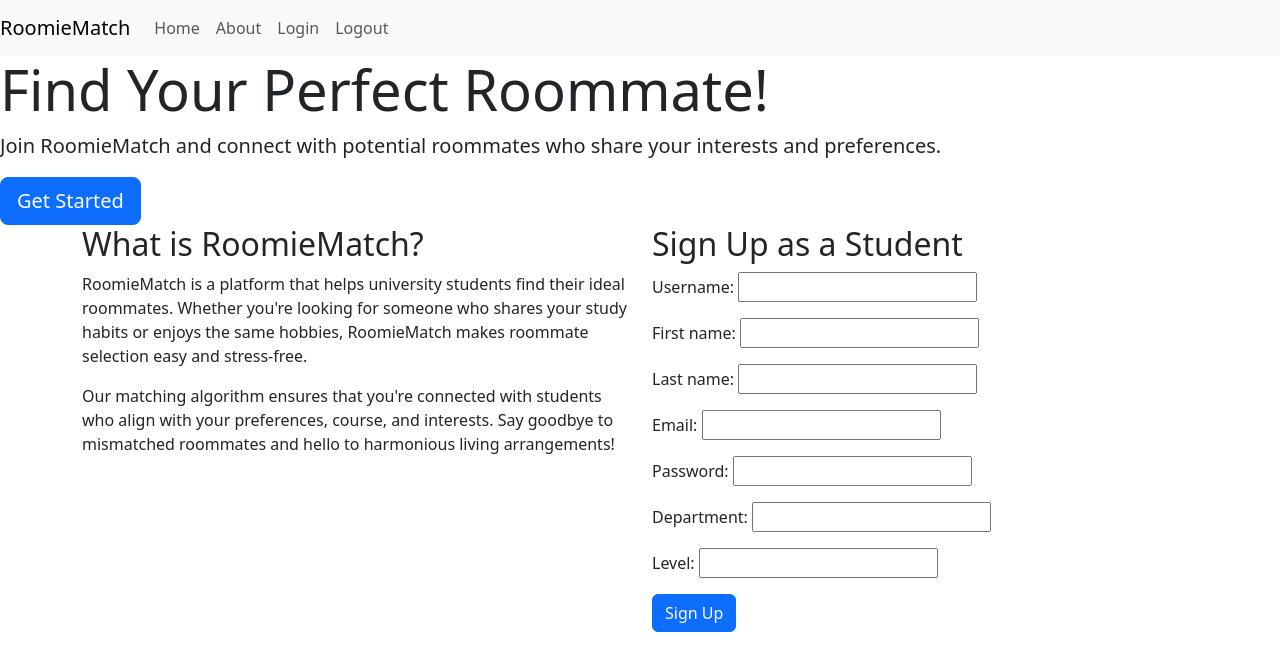
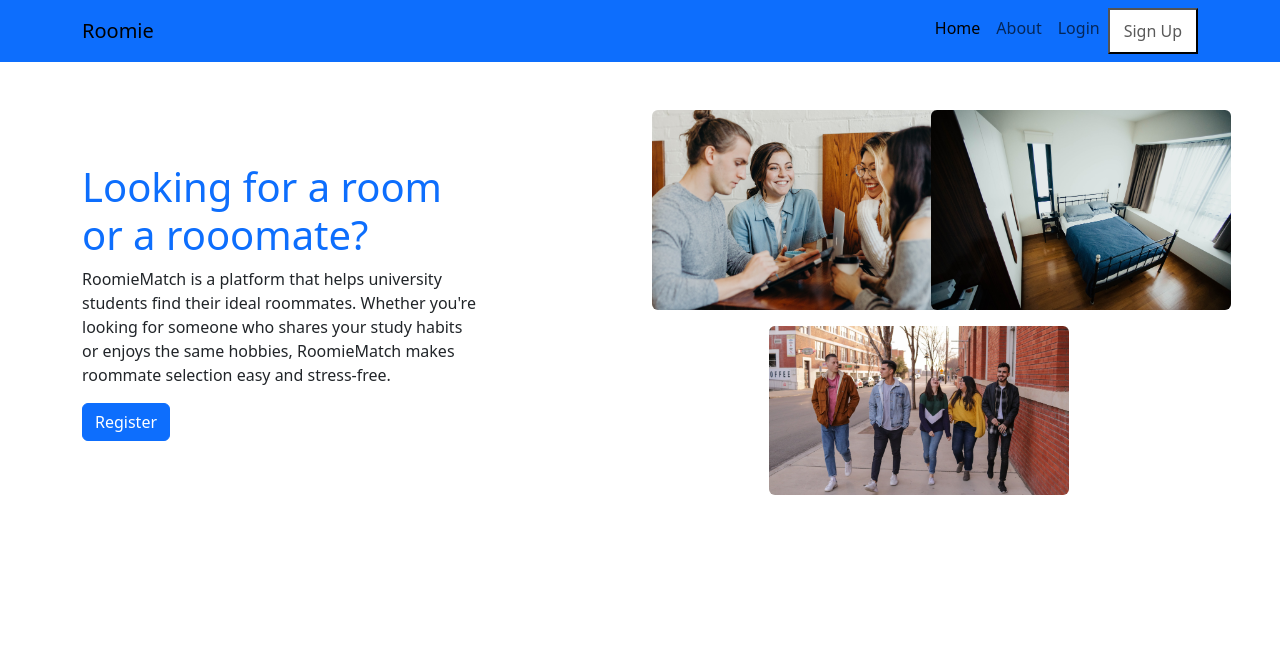
Before and after one commit to doingSigns/roomie, a Django app: page /web/ in a window 1280 px wide. Shown: the top 671 px of the page. Run offline with Django 4.2, Linux system fonts and the light colour scheme; some libraries are stand-ins or nearby versions.

Commit message:
Resolved Conflicts

```diff
--- a/roomiematch/settings.py
+++ b/roomiematch/settings.py
@@ -84,9 +84,9 @@
 DATABASES = {
     "default": {
         "ENGINE": "django.db.backends.mysql",
-        "NAME": os.environ.get("DB_NAME"),
-        "USER": os.environ.get("DB_USER"),
-        "PASSWORD": os.environ.get("DB_PASS"),
+        "NAME": os.environ.get('DB_NAME'),
+        "USER": os.environ.get('DB_USER'),
+        "PASSWORD": os.environ.get('DB_PASS'),
         "HOST": "127.0.0.1",
         "PORT": "3306",
     }
--- /dev/null
+++ b/web/static/css/style.css
@@ -0,0 +1,11 @@
+nav .navbar a{
+    color: #fff;
+}
+
+.img-300{
+    max-width: 300px;
+    overflow: hidden;
+}
+.header-box{
+    max-width: 400px;
+}
--- a/web/templates/base.html
+++ b/web/templates/base.html
@@ -1,43 +1,63 @@
 {% load django_bootstrap5 %}
-
+{% load static %}
 <!DOCTYPE html>
 <html lang="en">
 <head>
   <meta charset="UTF-8">
   <meta name="viewport" content="width=device-width, initial-scale=1.0">
   <title>{% block title %}RoomieMatch{% endblock %}</title>
+
   <!-- Load Bootstrap CSS and JS here -->
   {# Load CSS and JavaScript #}
   {% bootstrap_css %}
   {% bootstrap_javascript %}
+  <link href="{% static "css/style.css" %}" rel="stylesheet">
 </head>
 <body>
-  <nav class="navbar navbar-expand-lg navbar-light bg-light">
-    <a class="navbar-brand" href="#">RoomieMatch</a>
-    <button class="navbar-toggler" type="button" data-toggle="collapse" data-target="#navbarNav"
-      aria-controls="navbarNav" aria-expanded="false" aria-label="Toggle navigation">
-      <span class="navbar-toggler-icon"></span>
-    </button>
-    <div class="collapse navbar-collapse" id="navbarNav">
-      <ul class="navbar-nav ml-auto">
-        <li class="nav-item active">
-          <a class="nav-link" href="#">Home</a>
+
+  <nav class="navbar navbar-expand-lg bg-primary text-white">
+    <div class="container">
+      <a class="navbar-brand" href="#">
+        Roomie
+      </a>
+      <div class="collapse navbar-collapse" id="navbarCollapse">
+        <ul class="navbar-nav ms-auto mb-2 mb-lg-0">
+          <li class="nav-item">
+            <a class="nav-link active" aria-current="page" href="#">Home</a>
           </li>
           <li class="nav-item">
             <a class="nav-link" href="#">About</a>
           </li>
+
+          {% if user.is_authenticated %}
+              <li class="nav-item dropdown">
+                <a class="nav-link dropdown-toggle" href="#" role="button" data-bs-toggle="dropdown" aria-expanded="false">
+
+                </a>
+                <ul class="dropdown-menu">
+                  <li><a class="dropdown-item" href="#">Logout</a></li>
+                  <li><a class="dropdown-item" href="#">Another action</a></li>
+                  <li><hr class="dropdown-divider"></li>
+                  <li><a class="dropdown-item" href="#">Something else here</a></li>
+                </ul>
+              </li>
+          {% else %}
           <li class="nav-item">
-          <!-- a class="nav-link" href="#">Contact</a -->
-          <a class="nav-link" href="{% url 'web:login' %}">Login</a>
+            <a class="nav-link" href="#">Login</a>
           </li>
-        <li class="nav-item">
-        <a class="nav-link" href="{% url 'web:logout' %}">Logout</a>
-        </li>
+          <button class="nav-item text-dark bg-white">
+            <a class="nav-link" href="#">Sign Up</a>
+          </button>
+          {% endif %}
         </ul>
+
+      </div>
     </div>
   </nav>
   {% block content %}
   {% endblock %}
   <!-- Load Bootstrap JS and any other scripts here -->
+
+
 </body>
 </html>
--- a/web/templates/web/home.html
+++ b/web/templates/web/home.html
@@ -1,40 +1,42 @@
 {% extends 'base.html' %}
+{% load static %}
 
 {% block content %}
-<div class="jumbotron">
+{% comment %} <div class="jumbotron">
   <h1 class="display-4">Find Your Perfect Roommate!</h1>
   <p class="lead">Join RoomieMatch and connect with potential roommates who share your interests and preferences.</p>
   <a class="btn btn-primary btn-lg" href="#" role="button">Get Started</a>
-</div>
+</div> {% endcomment %}
 
-<div class="container">
-  <div class="row">
+<div class="container d-flex flex-row align-items-center mt-5">
+
     <div class="col-md-6">
-      <h2>What is RoomieMatch?</h2>
-      <p>RoomieMatch is a platform that helps university students find their ideal roommates. Whether you're looking for someone who shares your study habits or enjoys the same hobbies, RoomieMatch makes roommate selection easy and stress-free.</p>
-      <p>Our matching algorithm ensures that you're connected with students who align with your preferences, course, and interests. Say goodbye to mismatched roommates and hello to harmonious living arrangements!</p>
+      <div class="header-box">
+        <h1 class="text-primary">Looking for a room <br/>or a rooomate?</h1>
+        <p>RoomieMatch is a platform that helps university students find their ideal roommates. Whether you're looking for someone who shares your study habits or enjoys the same hobbies, RoomieMatch makes roommate selection easy and stress-free.</p>
+
+        <button type="button" class="btn btn-primary">Register</button>
+      </div>
     </div>
-    <div class="col-md-6">
-      <h2>Sign Up as a Student</h2>
-      {% if form.errors %}
-      <div class="alert alert-danger">
-        <strong>Oops!</strong> Please correct the following errors:
-        <ul>
-          {% for field in form %}
-          {% for error in field.errors %}
-          <li>{{ error }}</li>
-          {% endfor %}
-          {% endfor %}
-        </ul>
-      </div>
-      {% endif %}
-
-      <form method="post" action="{% url 'web:signup' %}">
-        {% csrf_token %}
-        {{ form.as_p }}
-        <button type="submit" class="btn btn-primary">Sign Up</button>
-      </form>
+    <div class="banner">
+    <div class="container d-flex flex-column align-items-center">
+        <div class="row">
+            <div class="col-md-6 mb-3">
+              <img src="{% static 'img/banner-1.jpg' %}" class="img-300 img-fluid rounded d-block" alt="...">
+            </div>
+            <div class="col-md-6 mb-3">
+              <img src="{% static 'img/banner-2.jpg' %}" class="img-300 rounded img-fluid ml-5 d-block" alt="...">
+            </div>
+        </div>
+        <div class="row">
+          <div class="col-md-12">
+            <div class="col-md-12">
+              <img src="{% static 'img/banner-3.jpg' %}" class="img-300 rounded img-fluid ml-5 d-block" alt="...">
+            </div>
+          </div>
+        </div>
     </div>
   </div>
+
 </div>
 {% endblock %}
```
Also changed, not shown: web/static/img/banner-1.jpg (added), web/static/img/banner-2.jpg (added), web/static/img/banner-3.jpg (added), web/static/js/script.js (added), 1 other file. Lines whose indentation alone changed are shown as unchanged.
